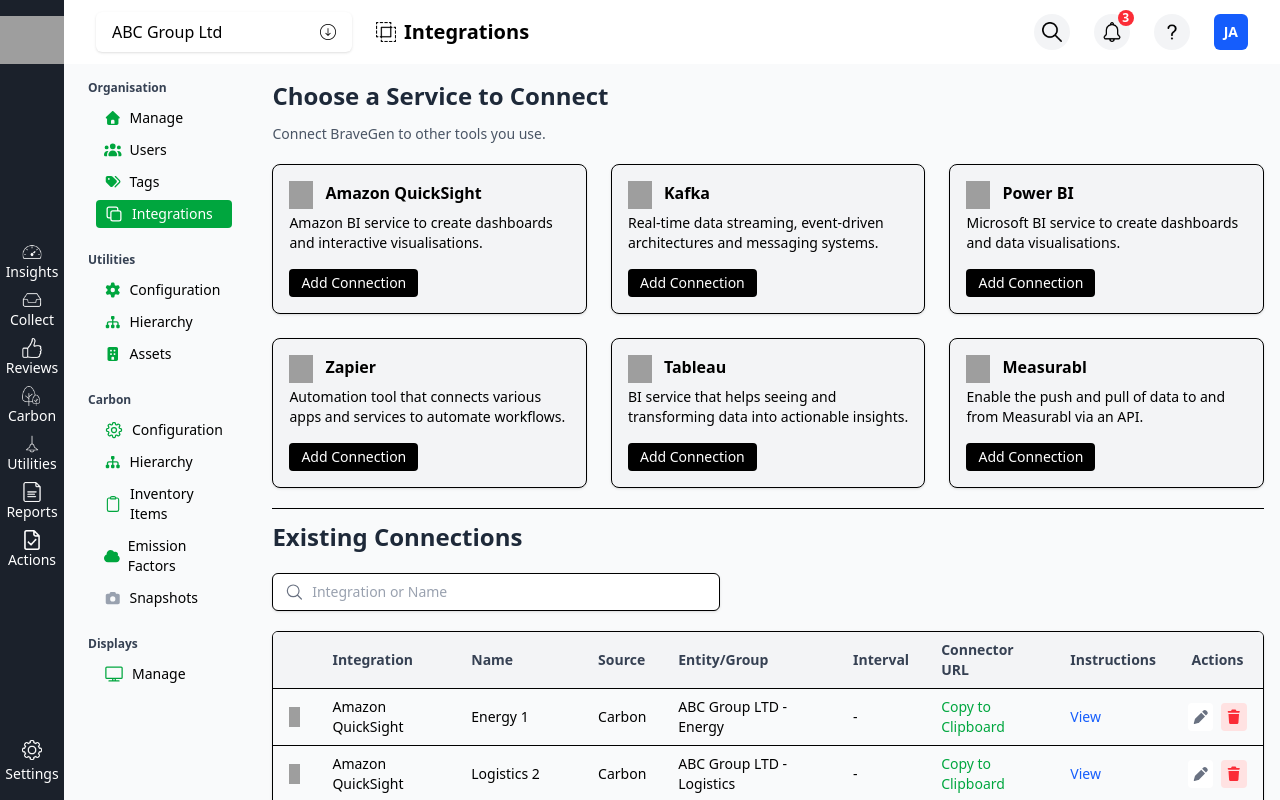
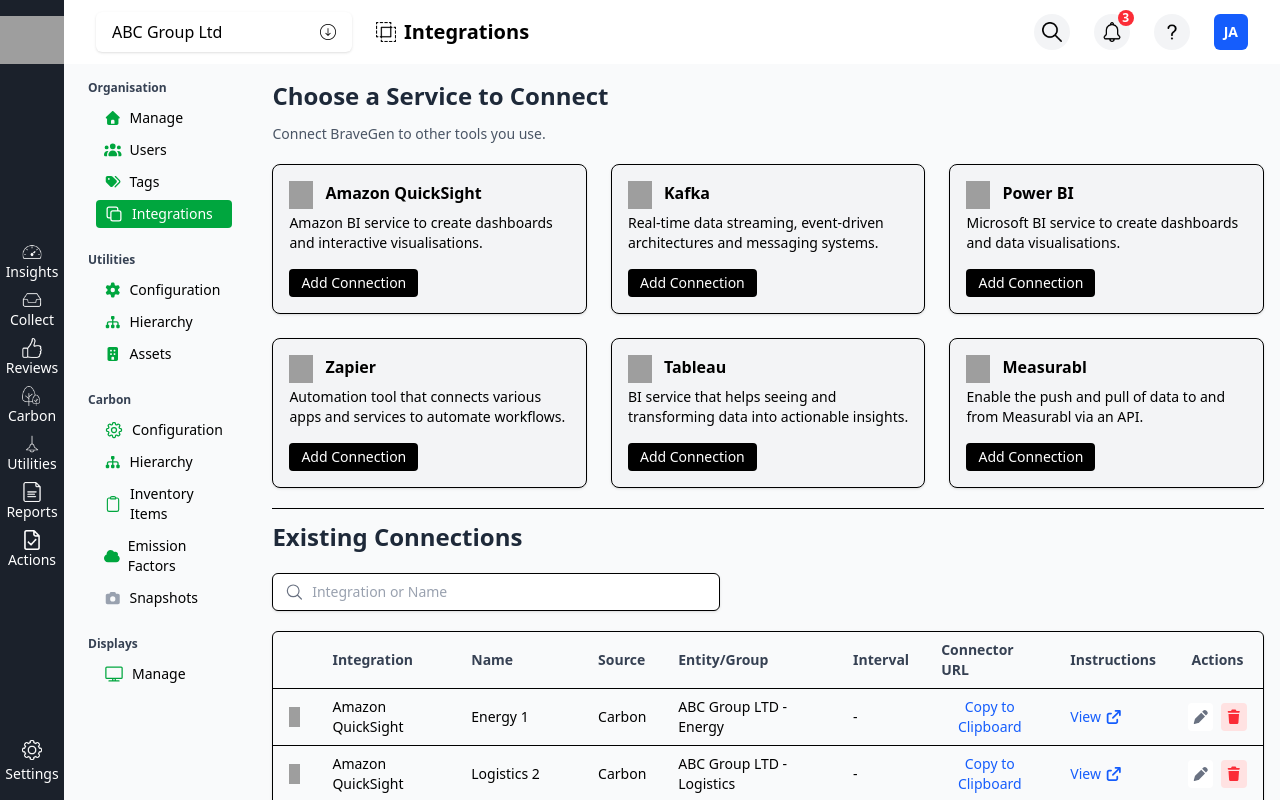
Before and after one commit to tosmannn/my-project-platservph-assessment, a React (Vite) app: page /Settings/Integrations in a window 1280 px wide. Built offline with nearby package versions, Linux system fonts and the light colour scheme; grey boxes are pictures that could not be loaded.

Commit message:
updated connector url and instructions to button. removed background color of thead

```diff
--- a/src/pages/integration/component/table/Table.tsx
+++ b/src/pages/integration/component/table/Table.tsx
@@ -2,6 +2,8 @@
 import ActionIcons from "../action-icons/ActionIcons";
 import ConfirmationModal from "../../../../components/shared/ConfirmationModal";
 import { useState } from "react";
+import { FontAwesomeIcon } from "@fortawesome/react-fontawesome";
+import { faArrowUpRightFromSquare } from "@fortawesome/free-solid-svg-icons";
 
 interface TableProps {
     data: IntegrationRow[];
@@ -15,7 +17,7 @@
         <>
             <div className="overflow-x-auto shadow-sm h-84 border-b-0">
                 <table className="min-w-full text-sm text-left">
-                    <thead className="bg-gray-100 text-gray-700 font-semibold">
+                    <thead className="text-gray-700 font-semibold">
                         <tr>
                             <th></th>
                             <th className="px-4 py-2">Integration</th>
@@ -37,8 +39,17 @@
                                 <td className="px-4 py-2">{row.source}</td>
                                 <td className="px-4 py-2">{row.entity}</td>
                                 <td className="px-4 py-2">{row.interval}</td>
-                                <td className="px-4 py-2 text-green-600 cursor-pointer">Copy to Clipboard</td>
-                                <td className="px-4 py-2 text-blue-600 cursor-pointer">View</td>
+                                <td className="px-4 py-2 text-green-600 cursor-pointer">
+                                    <button className="flex items-center gap-1 text-blue-600 hover:underline">
+                                        Copy to Clipboard
+                                    </button>
+                                </td>
+                                <td className="px-4 py-2">
+                                    <button className="flex items-center gap-1 text-blue-600 hover:underline">
+                                        View
+                                        <FontAwesomeIcon icon={faArrowUpRightFromSquare} className="w-3 h-3" />
+                                    </button>
+                                </td>
                                 <td className="px-4 py-2">
                                     <ActionIcons
                                         onEdit={() => {
```
